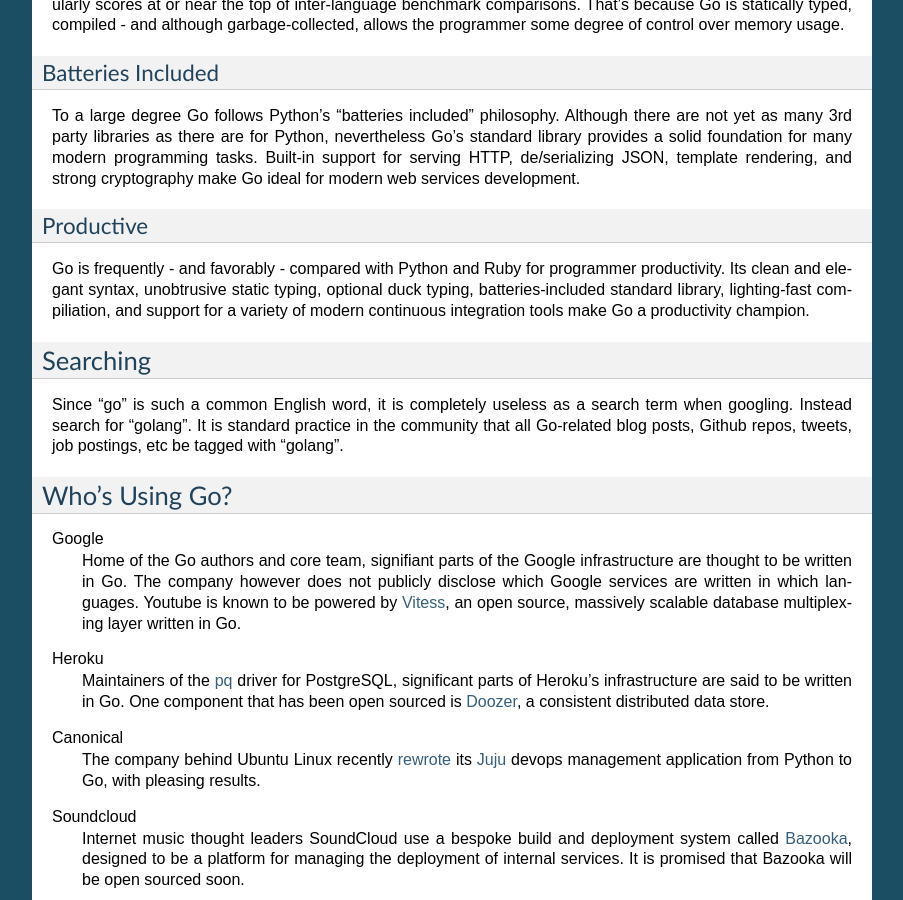
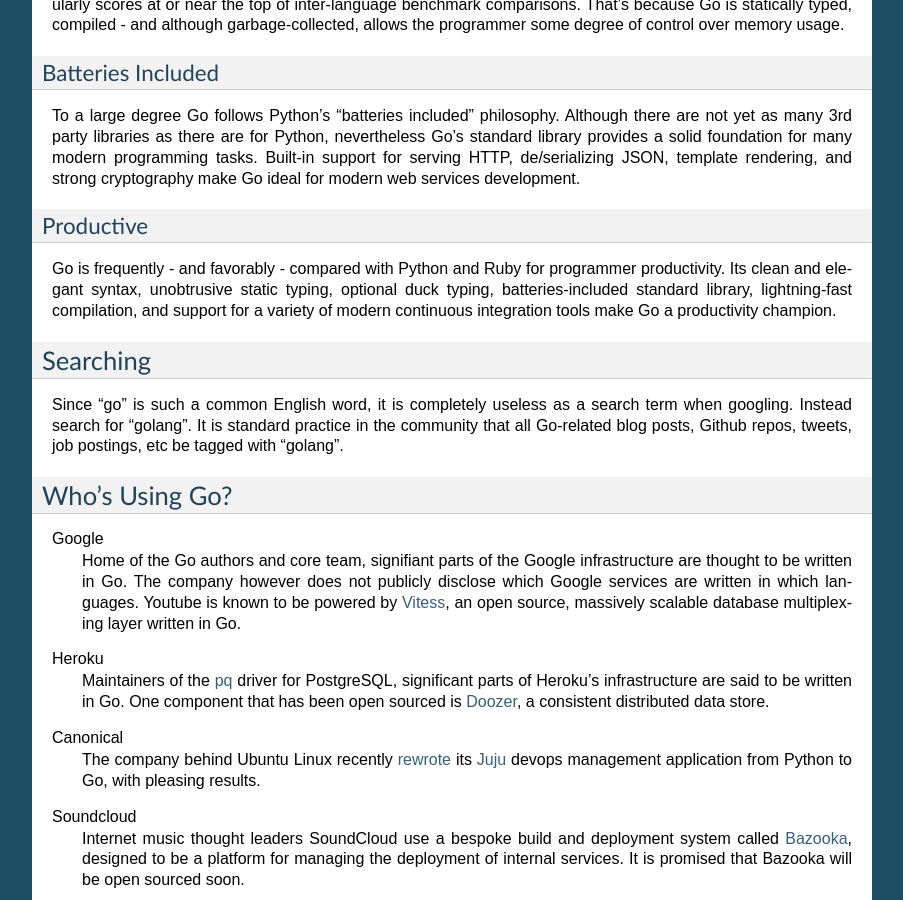
Before and after one commit to jmcvetta/golang-for-python-programmers, a Sphinx documentation site: the page built from source/intro.rst, in a window 1280 px wide and 900 px high, scrolled down 630 px. Shown: the whole window, without its empty margins (198-1101 px from the left). Built offline with Sphinx 7.4.7, drawn with Linux system fonts in a browser that asks for light colours.

Commit message:
Correct 2 typos in intro.rst
lighting-lightning, compiliation->compilation

```diff
--- a/source/intro.rst
+++ b/source/intro.rst
@@ -55,7 +55,7 @@
 
 Go is frequently - and favorably - compared with Python and Ruby for programmer
 productivity.  Its clean and elegant syntax, unobtrusive static typing, optional
-duck typing, batteries-included standard library, lighting-fast compiliation,
+duck typing, batteries-included standard library, lightning-fast compilation,
 and support for a variety of modern continuous integration tools make Go a
 productivity champion.
 
```
